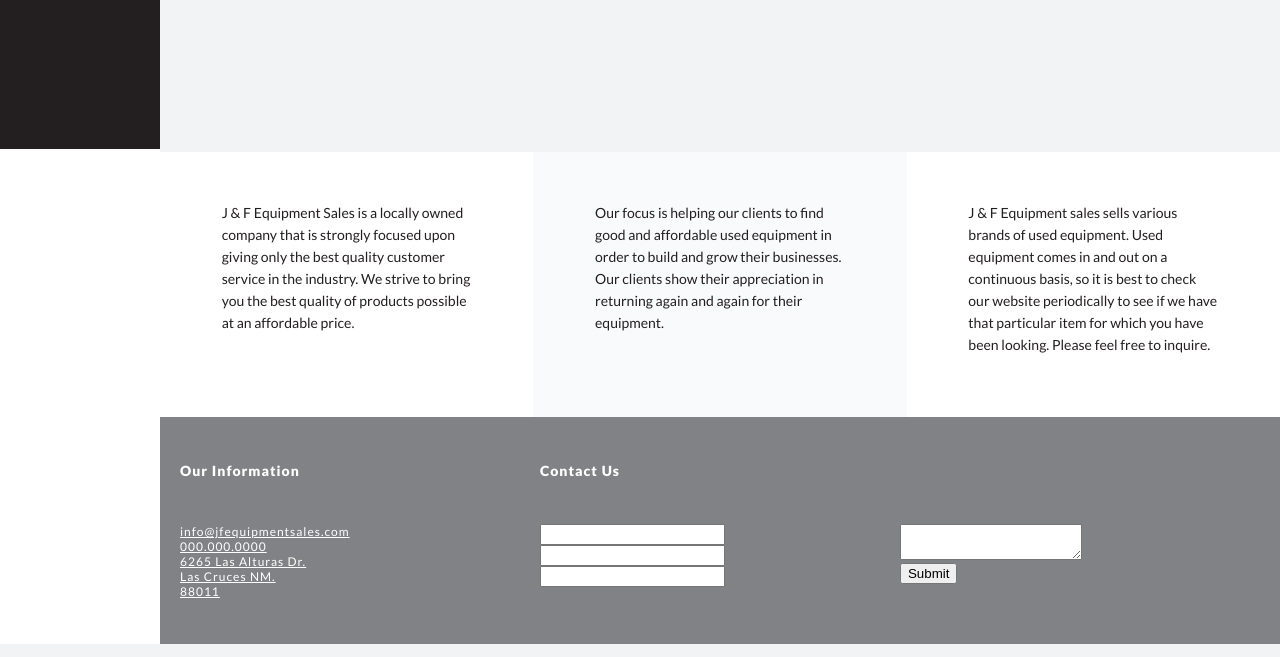
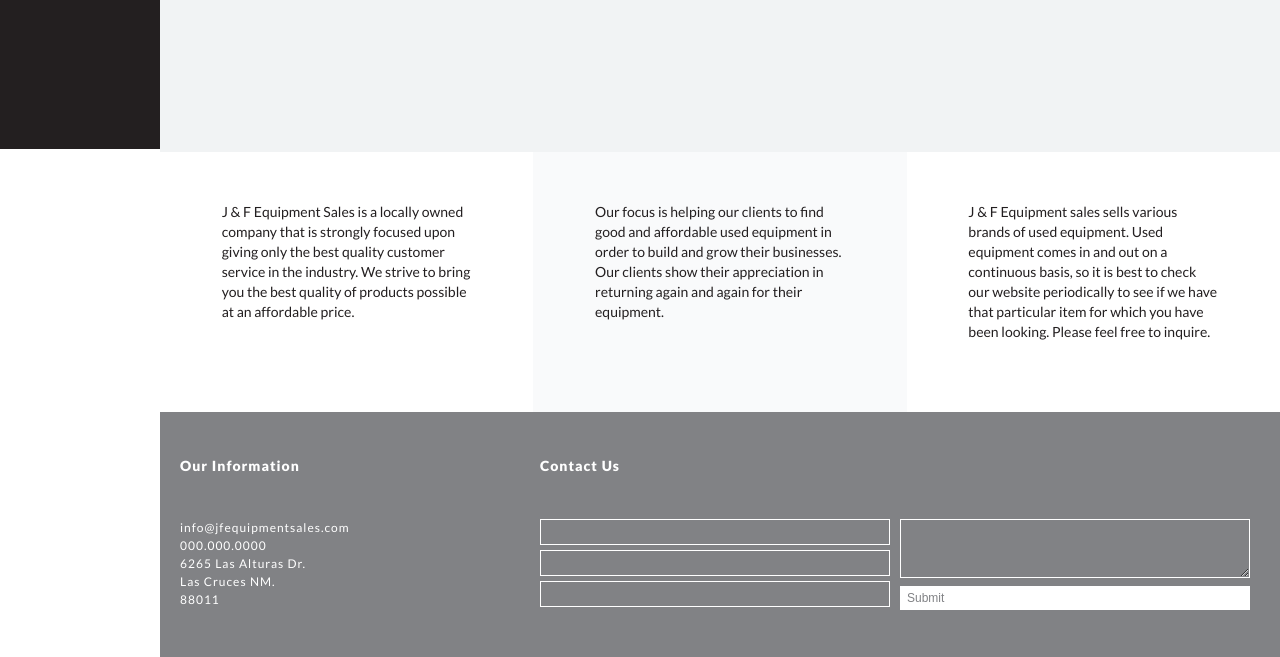
Before and after one commit to kellyannmcnamara01/jf-equipment, a PHP site: page / in a window 1280 px wide. Shown: the part 648-1305 px from the top of the page. Run offline with PHP 8.4, Linux system fonts and the light colour scheme.

Commit message:
styling inputs for fotter

```diff
--- a/main.css
+++ b/main.css
@@ -131,7 +131,7 @@ main {
     float: left;
     background: #fff;
     padding: 50px 20px 35px;
-    min-height: 265px;
+    min-height: 260px;
 }
 .col-3:nth-child(2) {
     background: #f9fafb;
@@ -141,7 +141,7 @@ main {
     color: #231f20;
     font-size: 1.4em;
     font-weight: 400;
-    line-height: 22px;
+    line-height: 20px;
 }
 footer {
     width: 100%;
@@ -160,6 +160,12 @@ footer p a {
     font-weight: 400;
     font-size: 1.2em;
     letter-spacing: 1px;
+    text-decoration: none;
+    line-height: 18px;
+}
+footer p a:hover, footer p a:active, footer p a:focus {
+    outline: none;
+    color: #a41e22;
 }
 #contact-info, #contact-form {
     float: left;
@@ -173,4 +179,28 @@ footer p a {
 #contact-form .col-2 {
     width: 50%;
     float: left;
+    padding-right: 10px;
 }
+#contact-form input, #contact-form textarea {
+    width: 100%;
+}
+#contact-form input[type="text"], #contact-form textarea {
+    background: none;
+    border: 1px #fff solid;
+    padding: 5px 7px;
+    color: #fff;
+    font-size: 1.2em;
+    margin-bottom: 5px;
+}
+#contact-form textarea {
+    height: 59px;
+}
+#contact-form input[type="submit"] {
+    border-radius: 0%;
+    background: #fff;
+    color: #818285;
+    text-align: left;
+    border: none;
+    padding: 5px 7px;
+    font-size: 1.2em;
+}
```
